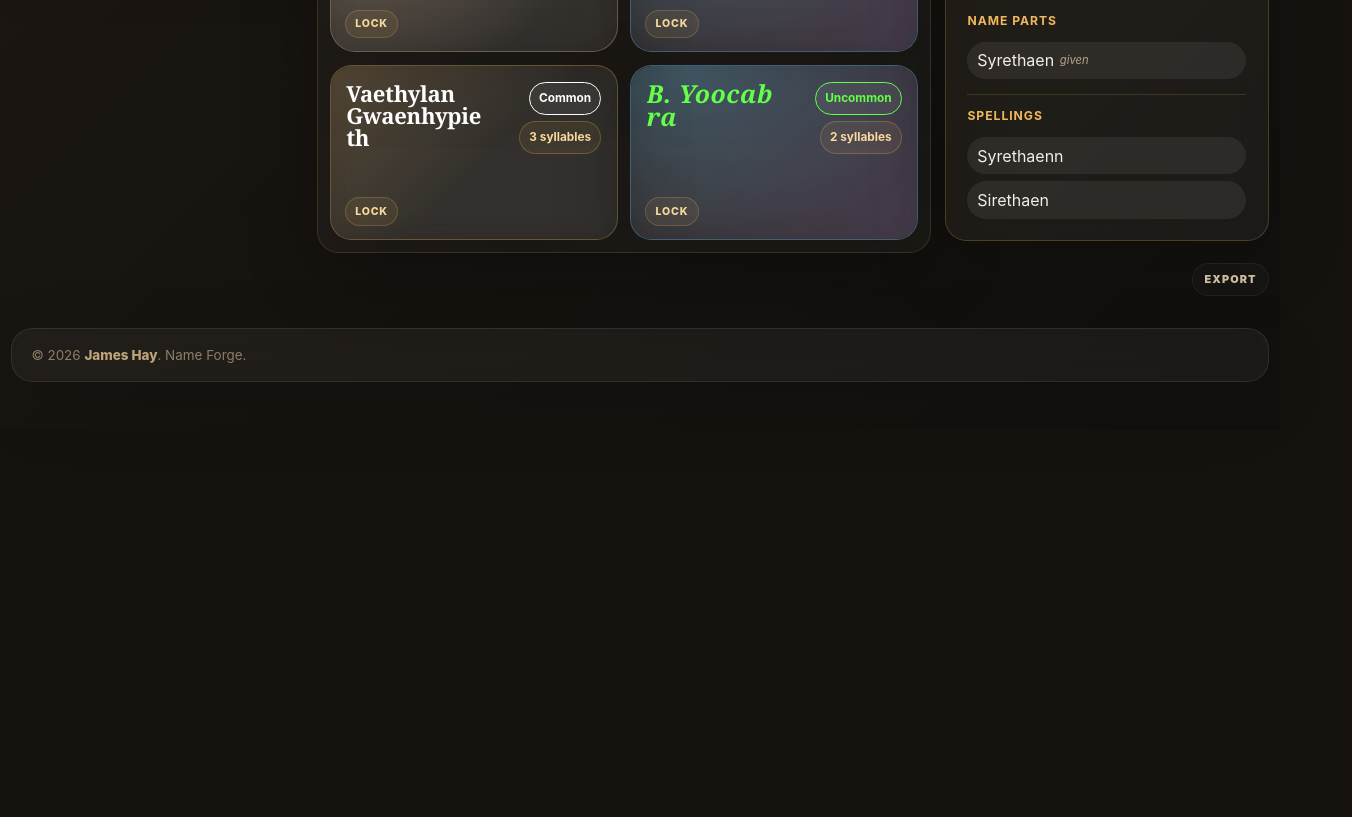
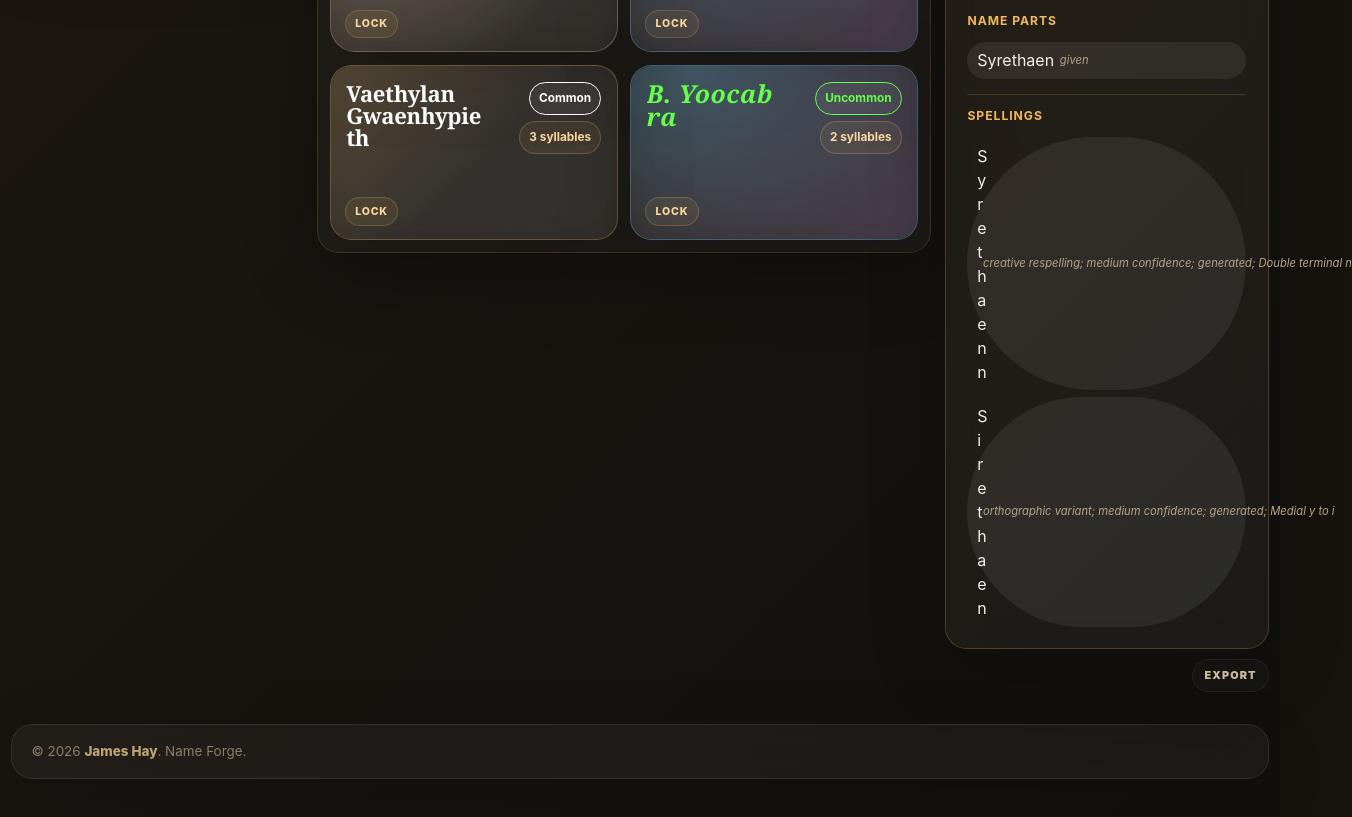
Before and after one commit to jaahay/name-forge, a React (Vite) app: page / in a window 1280 px wide. Shown: the part 1020-1837 px from the top of the page, 1352 px wide, since content can reach past the window. Before the commit the page ends 1450 px from the top, so only its background shows below. Built offline with nearby package versions, Linux system fonts and the light colour scheme.

Commit message:
Show variant relationship metadata in inspector

```diff
--- a/src/ui/NameInspector.tsx
+++ b/src/ui/NameInspector.tsx
@@ -1,4 +1,4 @@
-import type { GeneratedName } from '../engine/types';
+import type { GeneratedName, NameVariant } from '../engine/types';
 import { rarityPresentation, scorePresentation } from './presentation';
 import { formatScore } from './score';
 import { constructionCueFor, getNameDisplayLength, labelFor, protectInitialBreaks, rarityCueFor } from './namePresentation';
@@ -16,6 +16,15 @@ function metadataFor(name: GeneratedName) {
   const formatLabel = identity ? identity.format.label : `${labelFor(name.silhouette.rhythm)} rhythm`;
 
   return { formatLabel, identity, rarity, roleInfluenceLabel, roleLabel, textureLabel };
+}
+
+function variantRelationshipLabel(variant: NameVariant): string {
+  return variant.relationship.replaceAll('_', ' ');
+}
+
+function variantMetadataLabel(variant: NameVariant): string {
+  const generatedLabel = variant.generated ? 'generated' : 'listed';
+  return `${variantRelationshipLabel(variant)}; ${variant.confidence} confidence; ${generatedLabel}; ${variant.source.label}`;
 }
 
 export function NameInspector({ name }: NameInspectorProps) {
@@ -91,7 +100,7 @@ export function NameInspector({ name }: NameInspectorProps) {
           <section className="detail-block">
             <h3>Spellings</h3>
             <ul className="variants detail-variants" aria-label={`${name.name} alternate spellings`}>
-              {name.variants.map((variant) => <li key={`${name.id}-${variant.value}`}><span>{variant.value}</span></li>)}
+              {name.variants.map((variant) => <li key={`${name.id}-${variant.value}`}><span>{variant.value}</span><em>{variantMetadataLabel(variant)}</em></li>)}
             </ul>
           </section>
         ) : null}
```
